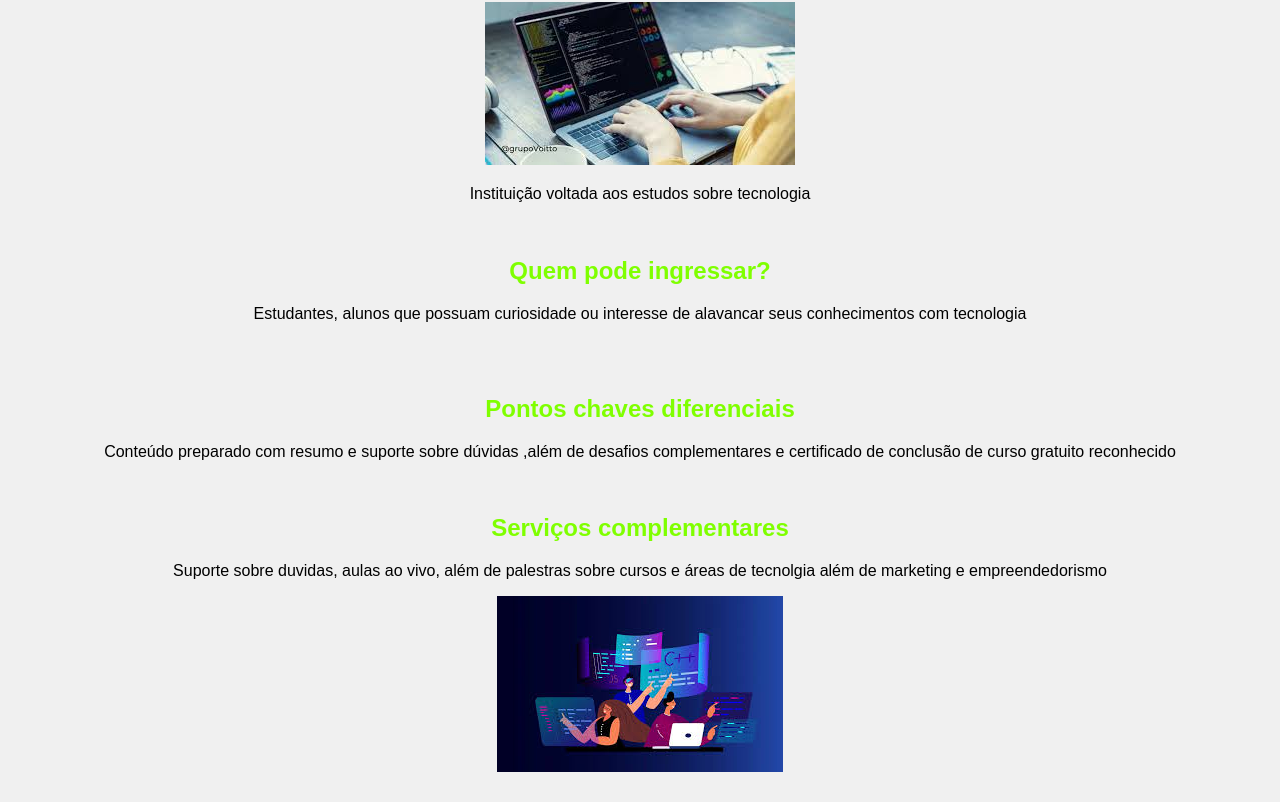
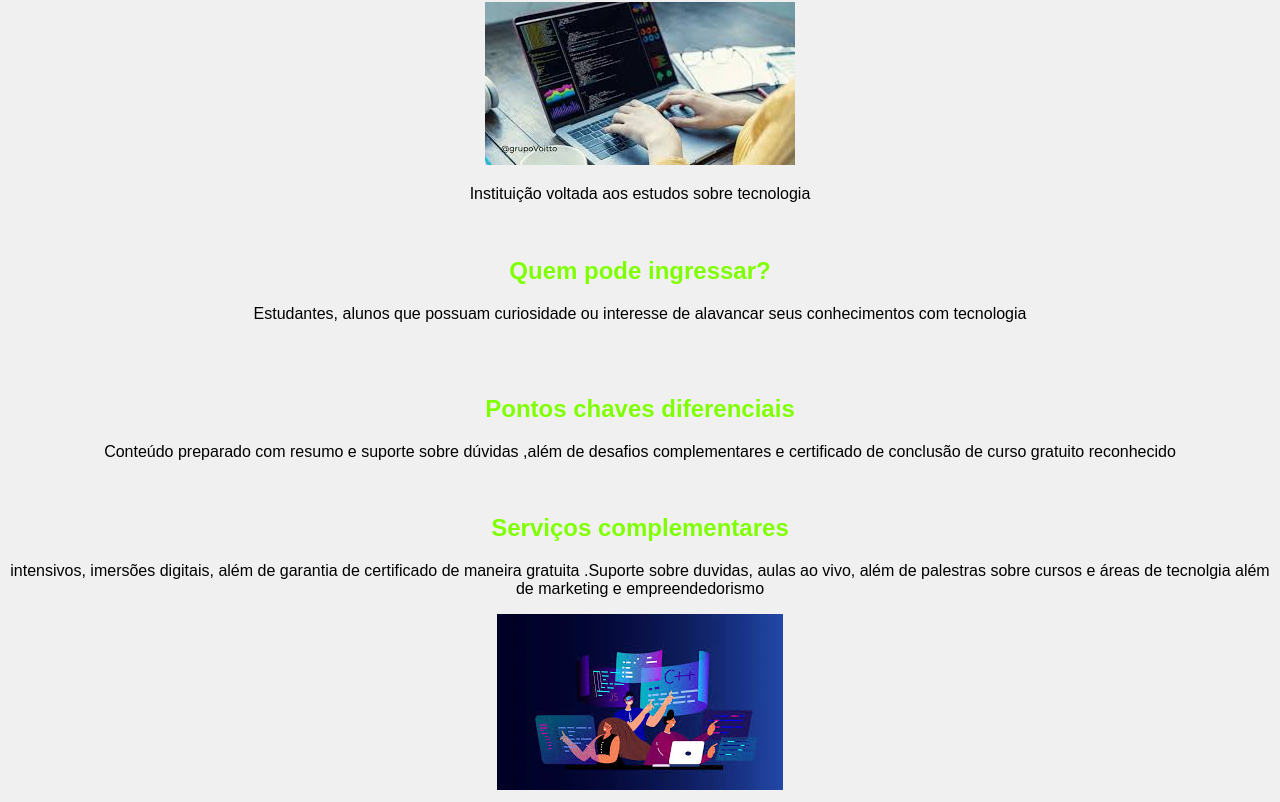
Before and after one commit to greickpadua593/projeto-av1-escola-prog.des.sist, a plain HTML site: page index.html in a window 1280 px wide. Shown: the part 78-880 px from the top of the page. Drawn offline with Linux system fonts and the light colour scheme.

Commit message:
alterando

```diff
--- a/index.html
+++ b/index.html
@@ -28,7 +28,7 @@
     <h2>Pontos chaves diferenciais</h2>
     <p>Conteúdo preparado com resumo e suporte sobre dúvidas ,além de desafios complementares e certificado de conclusão de curso gratuito reconhecido</p> <br>
     <h2>Serviços complementares</h2>
-    <p>Suporte sobre duvidas, aulas ao vivo, além de palestras sobre cursos e áreas de tecnolgia além de marketing e empreendedorismo</p>
+    <p>intensivos, imersões digitais, além de garantia de certificado de maneira gratuita .Suporte sobre duvidas, aulas ao vivo, além de palestras sobre cursos e áreas de tecnolgia além de marketing e empreendedorismo</p>
     <img src="imagens/download.jpg" alt="">
 </body>
 </html>
```
